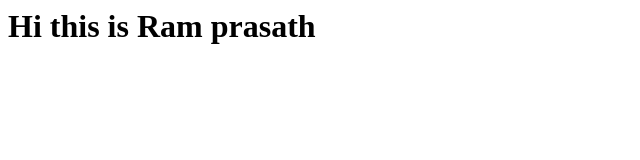
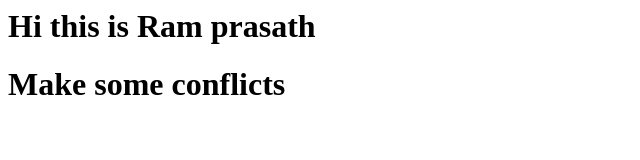
Before and after one commit to dearam/git-tutorial, a plain HTML site: page index.html in a window 1280 px wide. Shown: the whole page, without its empty margins (0-640 px from the left). Drawn offline with Linux system fonts and the light colour scheme.

Commit message:
fix : made some changes html file

```diff
--- a/index.html
+++ b/index.html
@@ -6,5 +6,6 @@
 </head>
 <body>
     <h1>Hi this is Ram prasath</h1>
+    <h1>Make some conflicts</h1>
 </body>
 </html>
```
